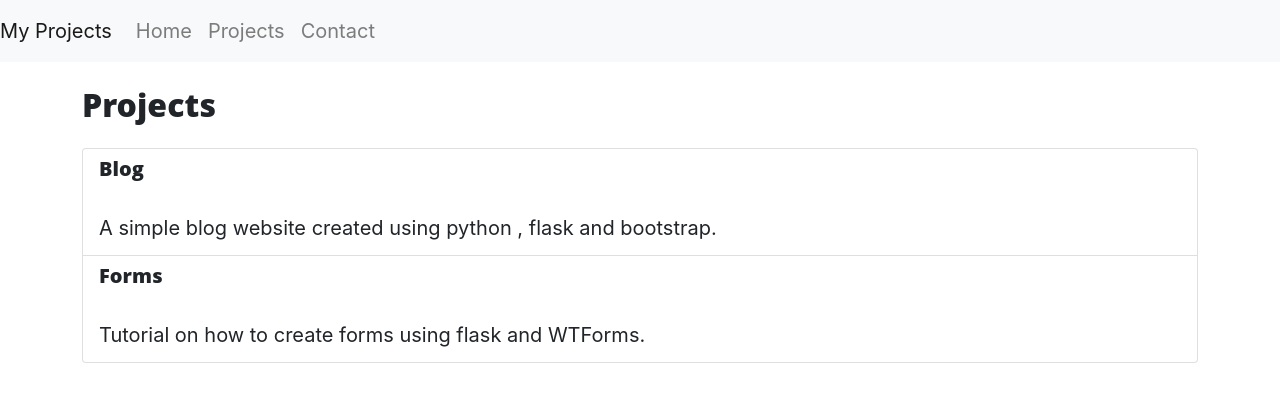
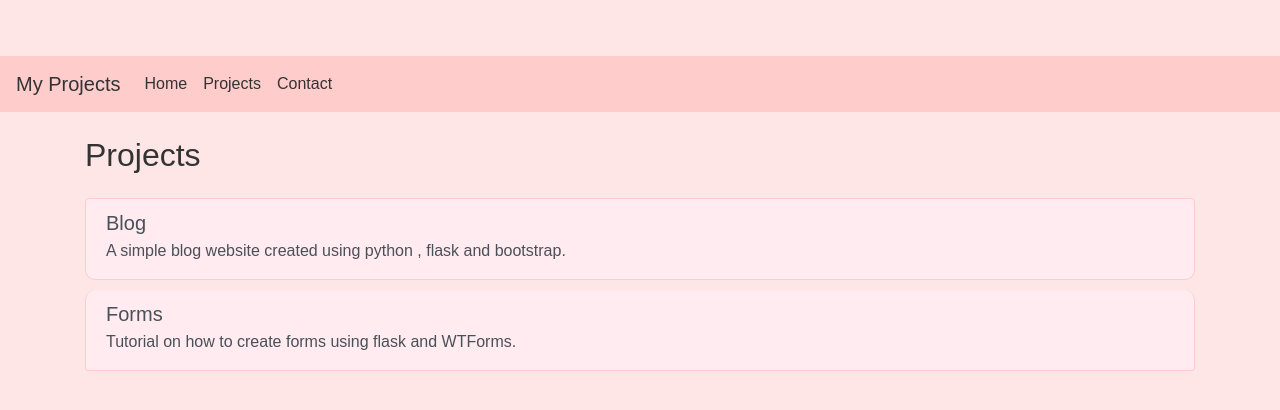
Before and after one commit to shoaib2000857/100-Days-Of-Code, a Flask app: page /projects in a window 1280 px wide. Shown: the top 410 px of the page. Run offline with Flask 3, Linux system fonts and the light colour scheme; some libraries are stand-ins or nearby versions.

Commit message:
Added the pages in the project display website.

```diff
--- a/ProjectWebsite/static/styles.css
+++ b/ProjectWebsite/static/styles.css
@@ -1,3 +1,70 @@
 body {
+    background-color: #ffe6e6;
+    color: #333;
+    font-family: Arial, sans-serif;
     padding-top: 56px;
 }
+
+.navbar {
+    background-color: #ffcccc;
+}
+
+.navbar-brand, .nav-link {
+    color: #333 !important;
+}
+
+.nav-link:hover {
+    color: #ff6666 !important;
+}
+
+.jumbotron {
+    background-color: #ffcccc;
+    color: #333;
+    padding: 2rem 1rem;
+    border-radius: 10px;
+    margin-top: 20px;
+}
+
+.list-group-item {
+    background-color: #ffebf0;
+    border: 1px solid #ffcccc;
+    margin-bottom: 10px;
+    border-radius: 10px;
+}
+
+.btn-primary {
+    background-color: #ff6666;
+    border-color: #ff6666;
+}
+
+.btn-primary:hover {
+    background-color: #ff4d4d;
+    border-color: #ff4d4d;
+}
+
+.card {
+    background-color: #fff;
+    border: 1px solid #ffcccc;
+    border-radius: 10px;
+    box-shadow: 0 0 10px rgba(0, 0, 0, 0.1);
+    margin-bottom: 20px;
+}
+
+.card img {
+    border-radius: 50%;
+    margin-top: 20px;
+}
+
+.card-body {
+    text-align: center;
+}
+
+.card-title {
+    font-size: 1.5rem;
+    font-weight: bold;
+}
+
+.card-text {
+    font-size: 1rem;
+    color: #666;
+}
--- a/ProjectWebsite/templates/base.html
+++ b/ProjectWebsite/templates/base.html
@@ -5,10 +5,10 @@
     <meta name="viewport" content="width=device-width, initial-scale=1.0">
     <title>{% block title %}My Projects{% endblock %}</title>
     <link rel="stylesheet" href="https://stackpath.bootstrapcdn.com/bootstrap/4.5.2/css/bootstrap.min.css">
-    <link rel="stylesheet" href="{{ url_for('static', filename='css/styles.css') }}">
+    <link rel="stylesheet" href="{{ url_for('static', filename='styles.css') }}">
 </head>
 <body>
-    <nav class="navbar navbar-expand-lg navbar-light bg-light">
+    <nav class="navbar navbar-expand-lg navbar-light">
         <a class="navbar-brand" href="#">My Projects</a>
         <div class="collapse navbar-collapse">
             <ul class="navbar-nav mr-auto">
```
Also changed, not shown: ProjectWebsite/templates/contact.html (+14 -15 lines).
